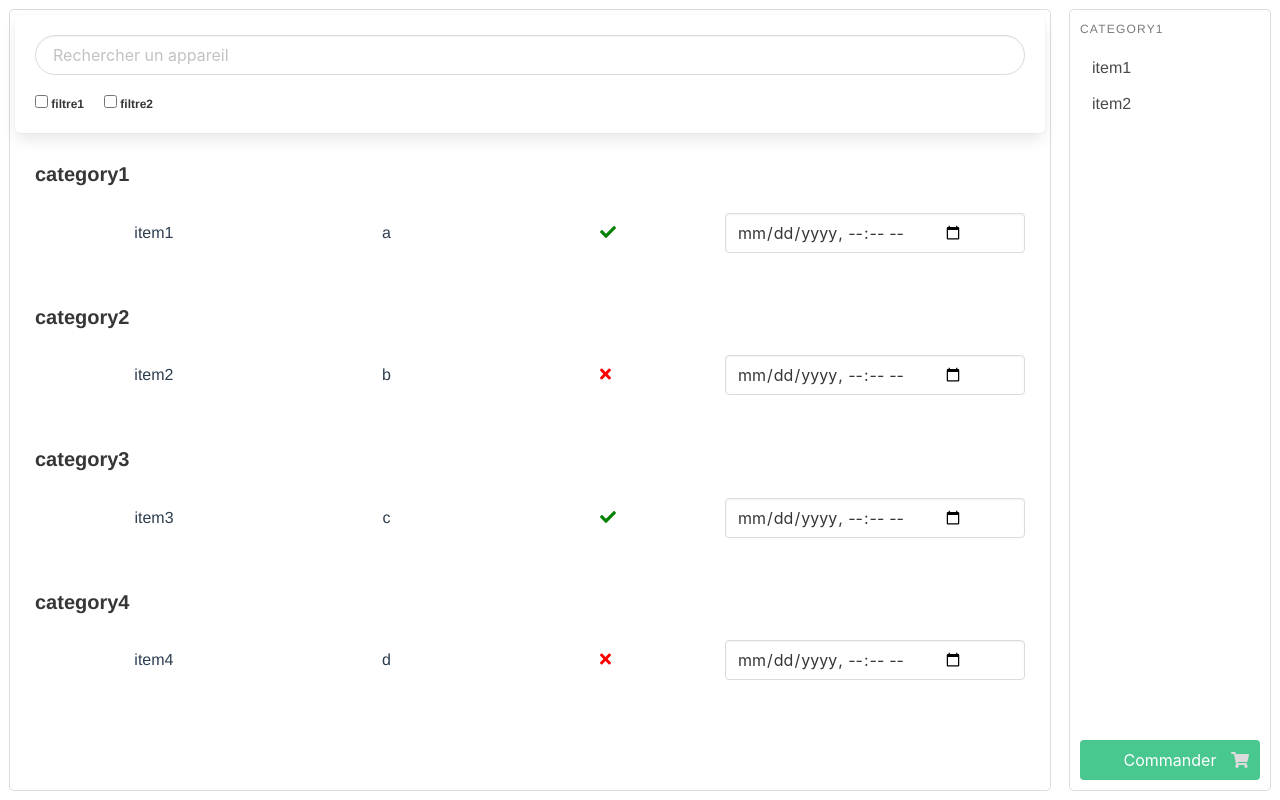
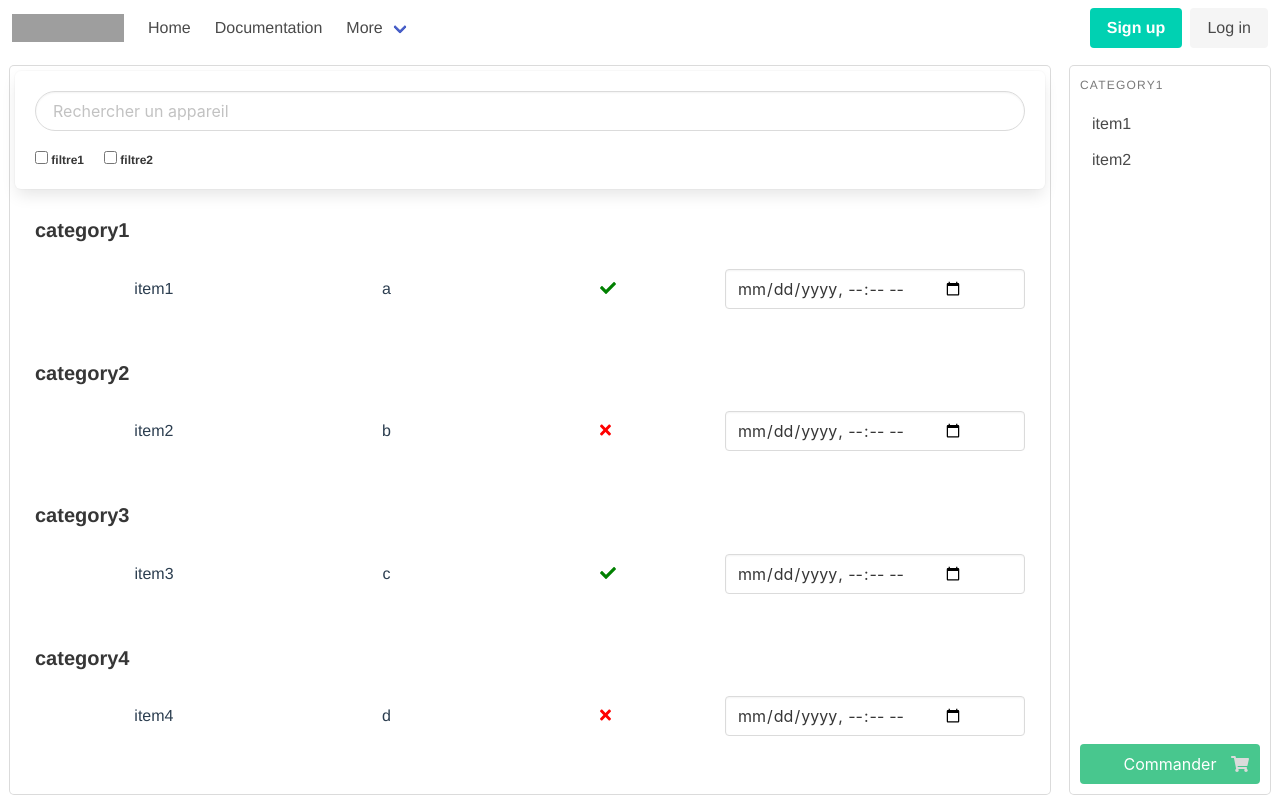
Before and after one commit to skatos-ux/Loaner, a Vue app: page /dashboard in a window 1280 px wide. Built offline with nearby package versions, Linux system fonts and the light colour scheme; grey boxes are pictures that could not be loaded.

Commit message:
feat: admin Navbar

```diff
--- /dev/null
+++ b/src/components/components/NavBar.vue
@@ -0,0 +1,68 @@
+<template>
+  <nav class="navbar" role="navigation" aria-label="main navigation">
+    <div class="navbar-brand">
+      <a class="navbar-item" href="https://bulma.io">
+        <img src="https://bulma.io/images/bulma-logo.png" width="112" height="28">
+      </a>
+      <a role="button" class="navbar-burger burger" aria-label="menu" aria-expanded="false" data-target="navbarBasicExample">
+        <span aria-hidden="true"></span>
+        <span aria-hidden="true"></span>
+        <span aria-hidden="true"></span>
+      </a>
+    </div>
+    <div id="navbarBasicExample" class="navbar-menu">
+      <div class="navbar-start">
+        <a class="navbar-item">
+          Home
+        </a>
+        <a class="navbar-item">
+          Documentation
+        </a>
+        <div class="navbar-item has-dropdown is-hoverable">
+          <a class="navbar-link">
+            More
+          </a>
+          <div class="navbar-dropdown">
+            <a class="navbar-item">
+              About
+            </a>
+            <a class="navbar-item">
+              Jobs
+            </a>
+            <a class="navbar-item">
+              Contact
+            </a>
+            <hr class="navbar-divider">
+            <a class="navbar-item">
+              Report an issue
+            </a>
+          </div>
+        </div>
+      </div>
+      <div class="navbar-end">
+        <div class="navbar-item">
+          <div class="buttons">
+            <a class="button is-primary">
+              <strong>Sign up</strong>
+            </a>
+            <a class="button is-light">
+              Log in
+            </a>
+          </div>
+        </div>
+      </div>
+    </div>
+  </nav>
+</template>
+
+<script lang="ts">
+import { Component, Prop, Vue } from 'vue-property-decorator';
+
+@Component
+export default class NavBar extends Vue {
+}
+</script>
+
+<style scoped lang="scss">
+
+</style>
--- a/src/components/components/CartComponent.vue
+++ b/src/components/layouts/CartLayout.vue
@@ -22,13 +22,13 @@
 import { Component, Prop, Vue } from 'vue-property-decorator';
 
 @Component
-export default class CartComponent extends Vue {
+export default class CartLayout extends Vue {
 
 }
 </script>
 
 <style scoped lang="scss">
-@import "../../scss/globals";
+  @import "../../scss/globals";
   .cart {
     position: relative;
     display: flex;
@@ -36,8 +36,8 @@ export default class CartComponent extends Vue {
     justify-content: space-between;
     max-width: 300px;
     min-width: 200px;
-    height: calc(100% - 20px);
-    margin: 10px;
+    height: 100%;
+    margin: $dashboard-margin;
     padding: 0 10px 0 10px;
 
     &__menu {
--- /dev/null
+++ b/src/components/layouts/DashboardLayout.vue
@@ -0,0 +1,29 @@
+<template>
+  <div class="dashboardLayout">
+    <MainPanelLayout/>
+    <CartLayout/>
+  </div>
+</template>
+
+<script lang="ts">
+import {Component, Prop, Vue} from 'vue-property-decorator';
+import MainPanel from "@/components/layouts/MainPanelLayout.vue";
+import CartLayout from "@/components/layouts/CartLayout.vue";
+import MainPanelLayout from "@/components/layouts/MainPanelLayout.vue";
+@Component({
+  components: {MainPanelLayout, CartLayout, MainPanel}
+})
+export default class DashboardLayout extends Vue {
+}
+</script>
+
+<style scoped lang="scss">
+  .dashboardLayout {
+    position: relative;
+    display: flex;
+    flex-direction: row;
+    justify-content: space-between;
+    width: 100%;
+    height: 100%;
+  }
+</style>
--- a/src/components/layouts/MainPanelLayout.vue
+++ b/src/components/layouts/MainPanelLayout.vue
@@ -1,5 +1,5 @@
 <template>
-  <section class="dashboard__mainpanel section--1">
+  <section class="mainpanel section--1">
     <div class="mainpanel__searchbar section--1 box">
       <div class="mainpanel__searchbar--bar">
         <input class="input is-rounded" type="text" placeholder="Rechercher un appareil">
@@ -59,20 +59,17 @@ export default class MainPanelLayout extends Vue {
 </script>
 
 <style scoped lang="scss">
-  @import "../../scss/globals";
-  .dashboard__mainpanel {
+  @import "./../../scss/globals";
+  .mainpanel {
+    position: relative;
+    width: 100%;
+    height: 100%;
     flex-grow: 2;
-    height: calc(100% - 20px);
     display: flex;
     flex-direction: column;
-    margin: 10px;
-  }
-  .mainpanel {
+    margin: $dashboard-margin;
     &__searchbar {
       margin: 5px;
-      &--search {
-
-      }
       &--filters {
         display: flex;
         flex-direction: row;
--- a/src/scss/_globals.scss
+++ b/src/scss/_globals.scss
@@ -1,3 +1,10 @@
+$body-overflow-y: auto;
+
+$navbar-height: 3.5rem;
+
+$dashboard-margin: 10px;
+$dashboard-total-margin: 20px;
+
 $section-border-color: #dbdbdb;
 $section-border-radius: 4px;
 section {
--- a/src/views/Dashboard.vue
+++ b/src/views/Dashboard.vue
@@ -1,29 +1,51 @@
 <template>
   <div class="dashboard">
-    <MainPanelLayout/>
-    <CartComponent/>
+    <div v-if="isAdmin" class="dashboard__header">
+      <NavBar/>
+    </div>
+    <div :class="'dashboard__body' + adminLayout()">
+      <DashboardLayout :user-rank="this.user.rank"/>
+    </div>
   </div>
 </template>
 
 <script lang="ts">
 import {Component, Prop, Vue} from 'vue-property-decorator';
-import CartComponent from "@/components/components/CartComponent.vue";
+import CartComponent from "@/components/layouts/CartLayout.vue";
 import MainPanelLayout from "@/components/layouts/MainPanelLayout.vue";
+import NavBar from "@/components/components/NavBar.vue";
+import DashboardLayout from "@/components/layouts/DashboardLayout.vue";
 @Component({
-  components: {MainPanelLayout, CartComponent}
+  components: {DashboardLayout, NavBar, MainPanelLayout, CartComponent}
 })
 export default class Dashboard extends Vue {
   user = this.$store.state.auth.user
 
+  isAdmin(){
+      return this.user.rank === 0
+  }
+  adminLayout() {
+    if(this.isAdmin()){
+      return "--admin"
+    } else {
+      return ""
+    }
+  }
 }
 </script>
 
 <style scoped lang="scss">
+  @import "./../scss/globals";
   .dashboard {
     position: relative;
-    width: 100%;
-    height: 100%;
+    width: 100vw;
+    height: 100vh;
     display: flex;
-    flex-direction: row;
+    flex-direction: column;
+    &__body--admin {
+      position: relative;
+      width: 100%;
+      height: calc(100% - #{$navbar-height} - #{$dashboard-margin * 2});
+    }
   }
 </style>
```
